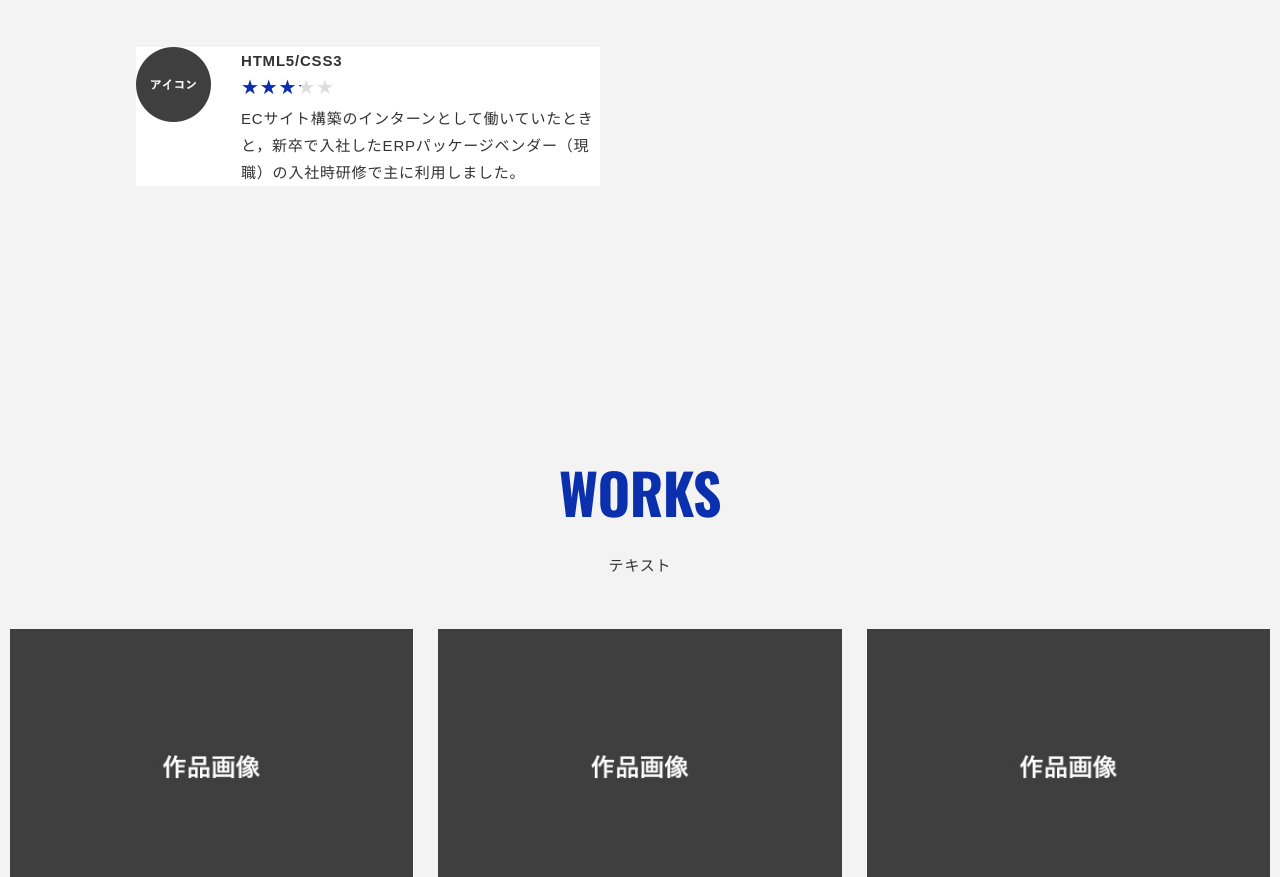
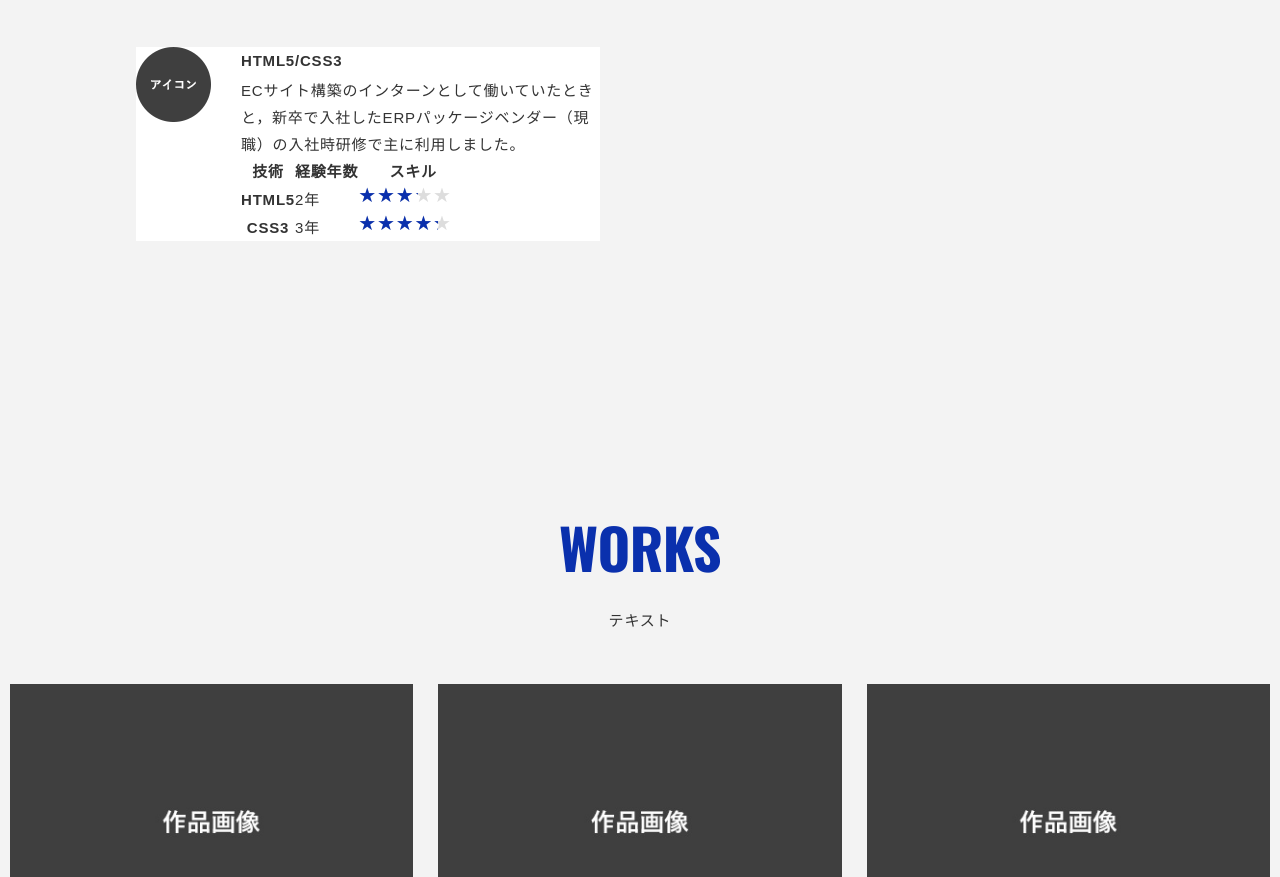
Before and after one commit to Ting-github/barleytea.github.io-1, a plain HTML site: page portfolio/index.html in a window 1280 px wide. Shown: the part 1965-2842 px from the top of the page. Drawn offline with nearby package versions, Linux system fonts and the light colour scheme; a web font is replaced by a local one.

Commit message:
add table rayout as a trial

```diff
--- a/portfolio/css/style.css
+++ b/portfolio/css/style.css
@@ -620,3 +620,8 @@ ul, li {
 .logo-real-name {
   font-size: 24px !important;
 }
+
+.table td, .table th {
+  padding: .75rem;
+  vertical-align: tom;
+}
--- a/portfolio/index.html
+++ b/portfolio/index.html
@@ -126,12 +126,38 @@
               </div>
               <div class="skill-desc">
                 <h3 class="skill-desc-title">HTML5/CSS3</h3>
-                <div class="rating">
-                  <p class="rate rate3"></p>
-                </div>
                 <p class="text">
                   ECサイト構築のインターンとして働いていたときと，新卒で入社したERPパッケージベンダー（現職）の入社時研修で主に利用しました。
                 </p>
+                <table class="table table-borderless">
+                  <thead>
+                    <tr>
+                      <th scope="col">技術</th>
+                      <th scope="col">経験年数</th>
+                      <th scope="col">スキル</th>
+                    </tr>
+                  </thead>
+                  <tbody>
+                    <tr>
+                      <th scope="row">HTML5</th>
+                      <td>2年</td>
+                      <td>
+                        <span class="rating">
+                          <p class="rate rate3"></p>
+                        </span>
+                      </td>
+                    </tr>
+                    <tr>
+                      <th scope="row">CSS3</th>
+                      <td>3年</td>
+                      <td>
+                        <span class="rating">
+                          <p class="rate rate4"></p>
+                        </span>
+                      </td>
+                    </tr>
+                  </tbody>
+                </table>
               </div>
             </div>
           </div>
```
